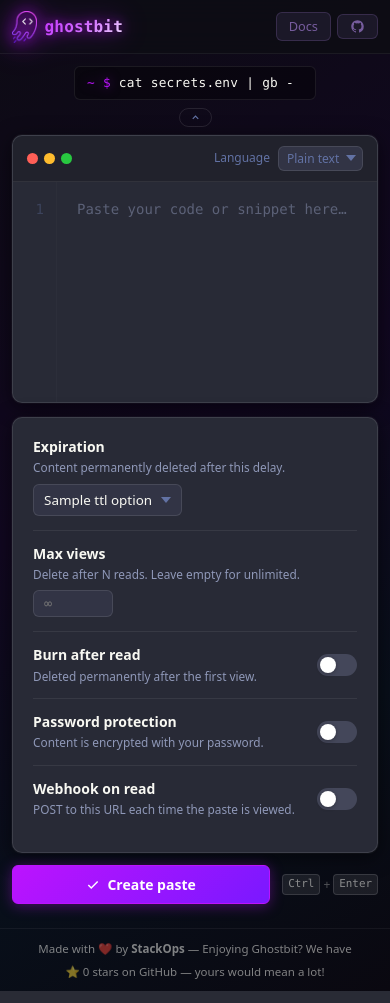
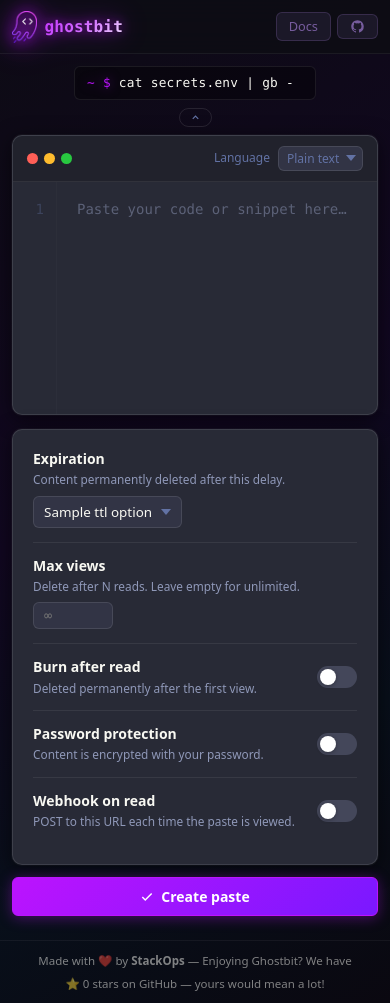
Before and after one commit to stackopshq/ghostbit, a Python web app: template templates/index.html in a window 390 px wide. Run offline with Jinja, Linux system fonts and the light colour scheme; the template is opened without the code that fills it: most values are stand-ins (such as "Sample title", 1, 10 or a date in 2020).

Commit message:
fix(mobile): correct editor height and full-width submit button
- card-editor gets explicit height so editor-body flex:1 can fill it
- hide Ctrl+Enter shortcut hint on mobile (not relevant on touch)
- Create paste button takes full width on mobile

```diff
--- a/static/style.css
+++ b/static/style.css
@@ -1134,13 +1134,15 @@ kbd {
   /* ── Form ── */
   .index-form { flex-direction: column; padding: 0 12px 24px; flex: none; gap: 14px; }
   .index-sidebar { flex: none; width: 100%; }
-  .card-editor { flex: none; }
-  .editor-body { min-height: 220px; height: 220px; }
-  textarea { min-height: 220px; }
+  /* Editor: give card a fixed height so editor-body flex:1 can fill it */
+  .card-editor { flex: none; height: 280px; }
+  .editor-body { flex: 1; min-height: 0; height: 0; }
+  textarea { min-height: 0; }
 
   /* ── Submit row ── */
-  .form-actions { flex-direction: row; align-items: center; }
-  .form-actions .btn-primary { width: auto; flex: 1; justify-content: center; }
+  .shortcut-hint { display: none; }
+  .form-actions { flex-direction: row; }
+  .form-actions .btn-primary { flex: 1; width: 100%; justify-content: center; }
 
   /* ── Footer ── */
   .site-footer { flex-wrap: wrap; justify-content: center; text-align: center; padding: 10px 16px; gap: 3px; line-height: 1.7; }
```
